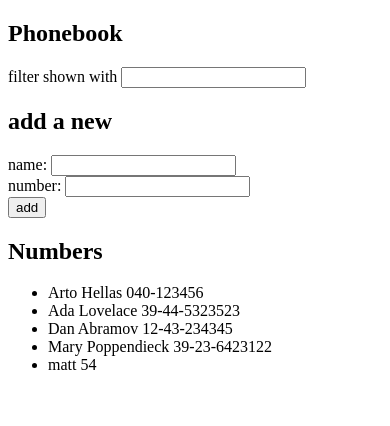
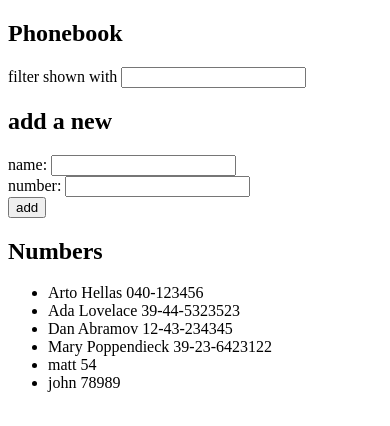
Before and after one commit to mulhod/fullstack_course, a React (Create React App) app in the folder part2/phonebook/: page / in a window 390 px wide. Shown: the top 426 px of the page. Built offline with nearby package versions, Linux system fonts and the light colour scheme; data requests are answered from the project's data file.

Commit message:
part2.16: Phonebook step8

```diff
--- a/part2/phonebook/db.json
+++ b/part2/phonebook/db.json
@@ -24,6 +24,11 @@
       "name": "matt",
       "number": "54",
       "id": 5
+    },
+    {
+      "name": "john",
+      "number": "78989",
+      "id": 6
     }
   ]
 }
--- a/part2/phonebook/src/components/App.js
+++ b/part2/phonebook/src/components/App.js
@@ -1,8 +1,8 @@
 import React, { useState, useEffect } from 'react'
-import axios from 'axios'
 import Filter from './Filter'
 import PersonForm from './PersonForm'
 import Persons from './Persons'
+import personsService from '../services/persons'
 
 const App = () => {
   const [ persons, setPersons ] = useState([])
@@ -11,11 +11,7 @@ const App = () => {
   const [ nameFilter, setNameFilter] = useState('')
 
   const hook = () => {
-    axios
-      .get('http://localhost:3001/persons')
-      .then(response => {
-        setPersons(response.data)
-      })
+    personsService.getAll().then(persons => setPersons(persons))
   }
   useEffect(hook, [])
 
@@ -39,9 +35,7 @@ const App = () => {
     }
 
     setPersons(persons.concat(personObject))
-    axios
-      .post('http://localhost:3001/persons', personObject)
-      .then(response => console.log("added person"))
+    personsService.add(personObject)
     setNewName('')
     setNewNumber('')
   }
--- /dev/null
+++ b/part2/phonebook/src/services/persons.js
@@ -0,0 +1,20 @@
+import axios from 'axios'
+
+const url = 'http://localhost:3001/persons'
+
+const getAll = () => {
+  const response =
+    axios
+      .get(url)
+  return response
+           .then(response => response.data)
+}
+
+const add = (newPerson) => {
+  const request =
+    axios
+      .post(url, newPerson)
+  return request.then(console.log(`added ${newPerson.name}`))
+}
+
+export default {getAll, add}
```
